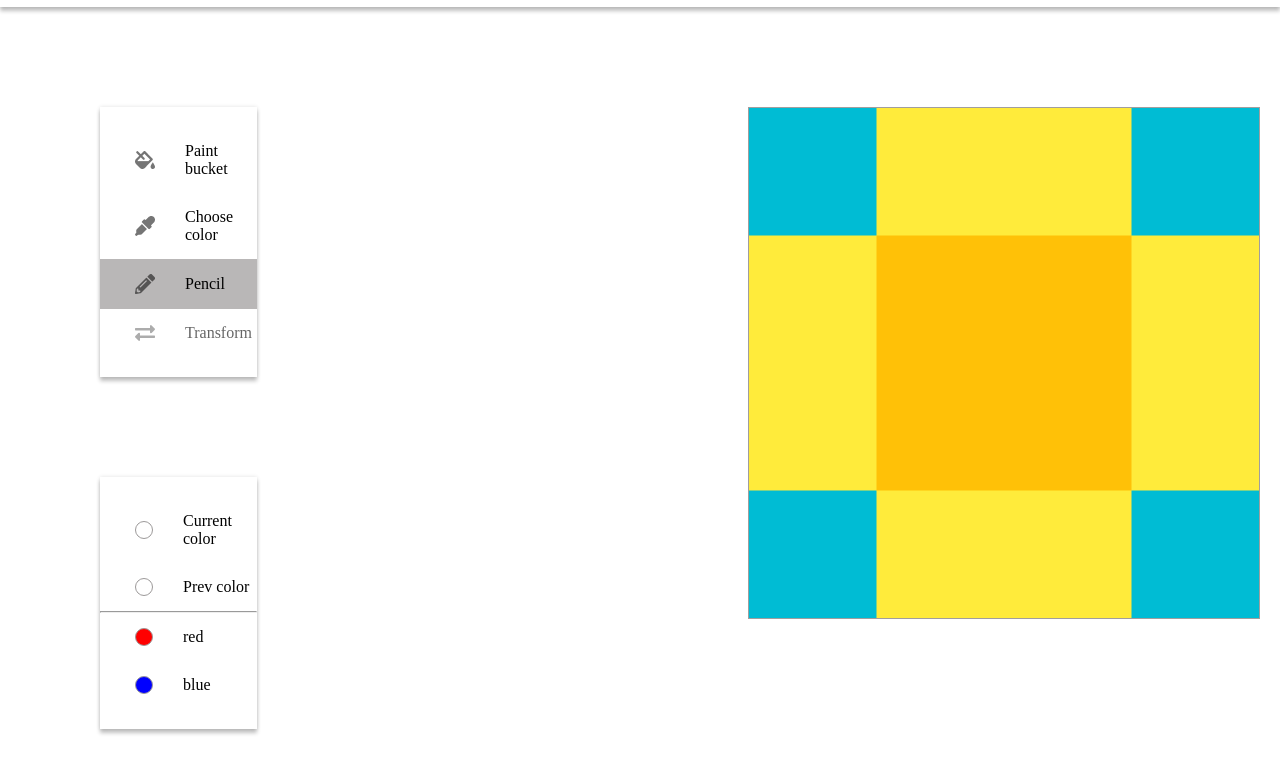
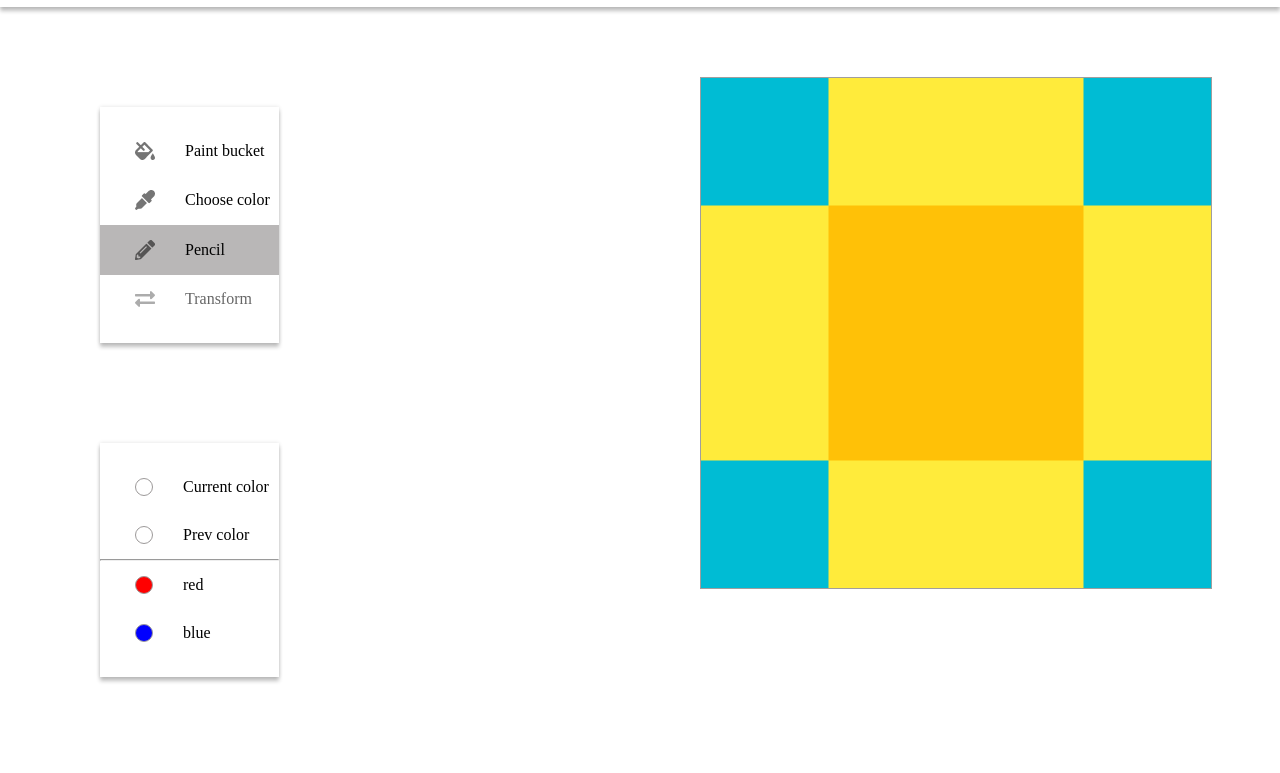
Before and after one commit to VladIvanov2001/Canvas-Palette, a website: page index.html in a window 1280 px wide. Shown: the part 47-820 px from the top of the page. Drawn offline with Linux system fonts and the light colour scheme.

Commit message:
refactor: replace menu structure

```diff
--- a/index.html
+++ b/index.html
@@ -9,52 +9,46 @@
 <header>
         <h1>CodeJam-Canvas</h1>
 </header>
-<menu>
-    <div class="tools-block">
-        <div class="tools-block__tools">
-            <div class="tools-block__tools_item">
+<menu class="tools-block">
+            <li class="tools-block__tools_item">
                 <img src="./data/fill_bucket.png" alt="">
                 <span>Paint bucket</span>
-            </div>
-            <div class="tools-block__tools_item">
+            </li>
+            <li class="tools-block__tools_item">
                 <img src="./data/choose-color.png" alt="">
                 <span>Choose color</span>
-            </div>
-            <div class="tools-block__tools_item tools-block__tools_item_active">
+            </li>
+            <li class="tools-block__tools_item tools-block__tools_item_active">
                 <img src="./data/pencil.png" alt="">
                 <span>Pencil</span>
-            </div>
-            <div class="tools-block__tools_item">
+            </li>
+            <li class="tools-block__tools_item">
                 <img src="./data/transform.png" alt="">
                 <span>Transform</span>
-            </div>
-        </div>
-
-        <div class="tools-block__colors">
-            <div class="tools-block__colors_item">
+            </li>
+</menu>
+<menu class="tools-block">
+            <li class="tools-block__colors_item">
                 <div class="color" id = "current_color">
                     <input type="color" id="color_input"></div>
                 <span>Current color</span>
-            </div>
-            <div class="tools-block__colors_item change">
+            </li>
+            <li class="tools-block__colors_item change">
                 <div class="color change_color" id = "prev_color"></div>
                 <span>Prev color</span>
-            </div>
+            </li>
             <hr>
-            <div class="tools-block__colors_item change">
+            <li class="tools-block__colors_item change">
                 <div class="color change_color"></div>
                 <span>red</span>
-            </div>
-            <div class="tools-block__colors_item change">
+            </li>
+            <li class="tools-block__colors_item change">
                 <div class="color change_color"></div>
                 <span>blue</span>
-            </div>
+            </li>
         </div>
-    </div>
-    </div>
-
+</menu>
     <canvas width="512" height="512"></canvas>
-</menu>
 <script src="palette/script.js"></script>
 </body>
 </html>
--- a/palette/style.css
+++ b/palette/style.css
@@ -7,6 +7,12 @@
 
 menu{
     display: flex;
+    -webkit-box-shadow: 0px 4px 4px rgba(0, 0, 0, 0.24), 0px 0px 4px rgba(0, 0, 0, 0.12);
+    box-shadow: 0px 4px 4px rgba(0, 0, 0, 0.24), 0px 0px 4px rgba(0, 0, 0, 0.12);
+    width: 14%;
+    margin-left: 100px;
+    margin-top: 100px;
+    padding-bottom: 20px;
 }
 
 header {
@@ -24,18 +30,9 @@ header {
 }
 
 .tools-block {
-    width: 35%;
+    width: 14%;
     display: flex;
     flex-direction: column;
-}
-
-.tools-block__tools, .tools-block__colors {
-    -webkit-box-shadow: 0px 4px 4px rgba(0, 0, 0, 0.24), 0px 0px 4px rgba(0, 0, 0, 0.12);
-    box-shadow: 0px 4px 4px rgba(0, 0, 0, 0.24), 0px 0px 4px rgba(0, 0, 0, 0.12);
-    width: 35%;
-    margin-left: 100px;
-    margin-top: 100px;
-    padding-bottom: 20px;
 }
 
 .tools-block__tools_item, .tools-block__colors_item {
@@ -100,9 +97,11 @@ canvas{
     width: 512px;
     height: 512px;
     background: #a19e9e;
-    margin-top: 100px;
-    margin-left: 300px;
+    margin-left: 500px;
     border: 1px solid #a19e9e;
+    position: relative;
+    bottom: 600px;
+    left: 200px;
 }
 
 #color_input {
```
